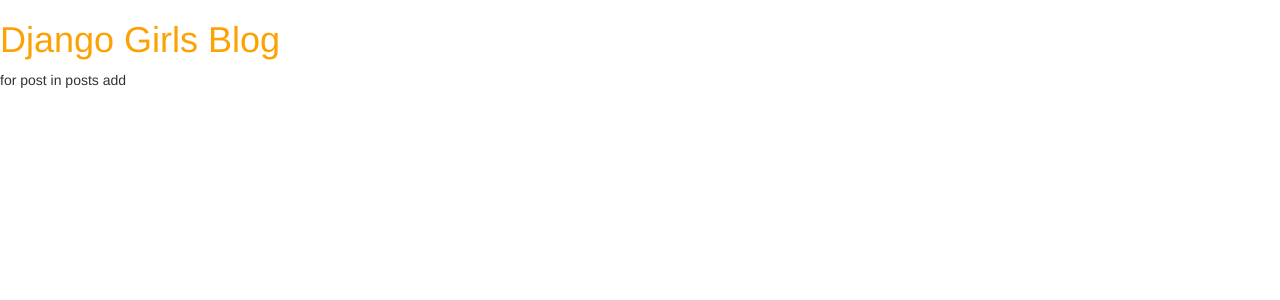
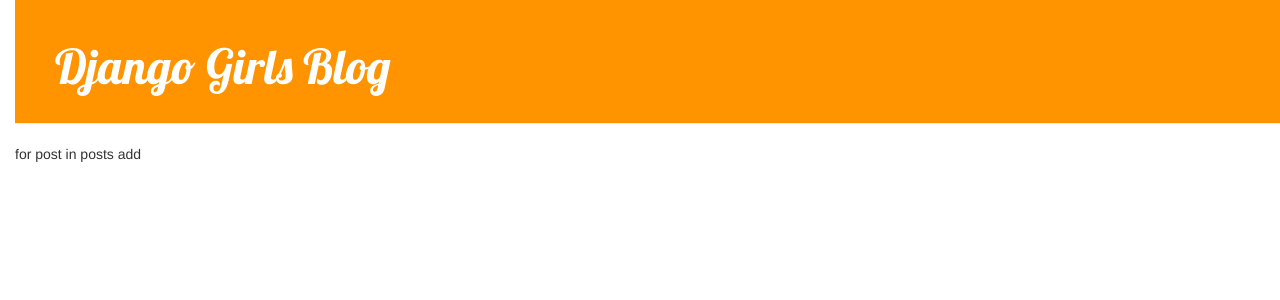
Before and after one commit to papiadlee/my-first-blog, a Django app: page / in a window 1280 px wide. Shown: the top 300 px of the page. Run offline with Django 3.2, Linux system fonts and the light colour scheme; data that the repository does not hold is empty; some libraries are stand-ins or nearby versions.

Commit message:
Add CSS_2

```diff
--- a/blog/static/css/blog.css
+++ b/blog/static/css/blog.css
@@ -1,3 +1,55 @@
 h1 a {
     color: #FCA205;
+	font-family: 'Lobster';
 }
+
+body {
+    padding-left: 15px;
+}
+
+.page-header {
+    background-color: #ff9400;
+    margin-top: 0;
+    padding: 20px 20px 20px 40px;
+}
+
+.page-header h1, .page-header h1 a, .page-header h1 a:visited, .page-header h1 a:active {
+    color: #ffffff;
+    font-size: 36pt;
+    text-decoration: none;
+}
+
+.content {
+    margin-left: 40px;
+}
+
+h1, h2, h3, h4 {
+    font-family: 'Lobster', cursive;
+}
+
+.date {
+    color: #828282;
+}
+
+.save {
+    float: right;
+}
+
+.post-form textarea, .post-form input {
+    width: 100%;
+}
+
+.top-menu, .top-menu:hover, .top-menu:visited {
+    color: #ffffff;
+    float: right;
+    font-size: 26pt;
+    margin-right: 20px;
+}
+
+.post {
+    margin-bottom: 70px;
+}
+
+.post h1 a, .post h1 a:visited {
+    color: #000000;
+}
--- a/blog/templates/blog/post_list.html
+++ b/blog/templates/blog/post_list.html
@@ -4,25 +4,33 @@
 		<link rel="stylesheet" href="//maxcdn.bootstrapcdn.com/bootstrap/3.2.0/css/bootstrap.min.css">
 		<link rel="stylesheet" href="//maxcdn.bootstrapcdn.com/bootstrap/3.2.0/css/bootstrap-theme.min.css">
 		<link rel="stylesheet" href="{% static 'css/blog.css' %}">
+		<link href="//fonts.googleapis.com/css?family=Lobster&subset=latin,latin-ext" rel="stylesheet" type="text/css">
+
         <title>Django Girls blog</title>
     </head>
     <body>
-		<div>
+		<div class="page-header">
 			<h1><a href="/">Django Girls Blog</a></h1>
 		</div>
 
-		<div>
+		<div class="post">
 			for post in posts add
 		</div>
 
-		{% for post in posts %}
-			<div>
-				<h1><a href="">{{ post.title }}</a></h1>
-				<p>published: {{ post.published_date }}</p>
-				<p/>
-				<p>{{ post.text|linebreaksbr }}</p>
-				<p/><p/><p/>
+		<div class="content container">
+			<div class="row">
+				<div class="col-md-8">
+					{% for post in posts %}
+						<div class="post">
+							<div class="date">
+								<p>published: {{ post.published_date }}</p>
+							</div>
+							<h1><a href="">{{ post.title }}</a></h1>
+							<p>{{ post.text|linebreaksbr }}</p>
+						</div>
+					{% endfor %}
+				</div>
 			</div>
-		{% endfor %}
+		</div>
     </body>
 </html>
```
